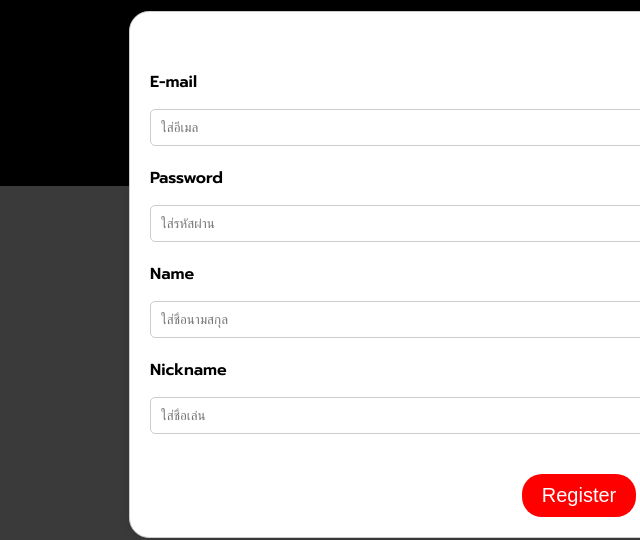
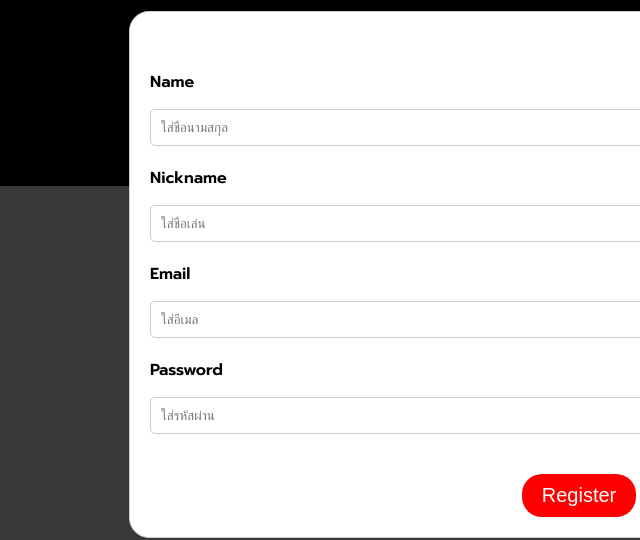
Before and after one commit to ffluktrpp/bu-oph-website, a plain HTML site: page register.html in a window 1280 px wide. Shown: the part 214-754 px from the top of the page, 61-701 px from the left. Drawn offline with Linux system fonts and the light colour scheme.

Commit message:
register

```diff
--- a/register.html
+++ b/register.html
@@ -5,8 +5,8 @@
     <meta name="viewport" content="width=device-width, initial-scale=1.0">
     <link rel="icon" type="image/png" href="https://www.bu.ac.th/dist/images/bu_icon_logo.svg?id=1f26bb9dd84ae768d3955b81b72fb1d9">
     <link href="https://fonts.googleapis.com/css2?family=Prompt:wght@400;500;600&display=swap" rel="stylesheet">
-    <link rel="stylesheet" href="styles.css">
     <link rel="stylesheet" href="styleregister.css">
+
     <title>Register</title>
 
 </head>
@@ -66,14 +66,14 @@
 
     <div class="square-box">
       <h3>กรอบสี่เหลี่ยมสีขาว</h3>
-      <label class="label">E-mail</label>
-      <input type="email" placeholder="ใส่อีเมล" required>
-      <label class="label">Password</label>
-      <input type="password" placeholder="ใส่รหัสผ่าน" required>
       <label class="label">Name</label>
       <input type="name" placeholder="ใส่ชื่อนามสกุล" required>
       <label class="label">Nickname</label>
       <input type="nickname" placeholder="ใส่ชื่อเล่น" required>
+      <label class="label">Email</label>
+      <input type="email" placeholder="ใส่อีเมล" required>
+      <label class="label">Password</label>
+      <input type="password" placeholder="ใส่รหัสผ่าน" required>
       <button type="submit">Register</button>
     </div>
 
```
